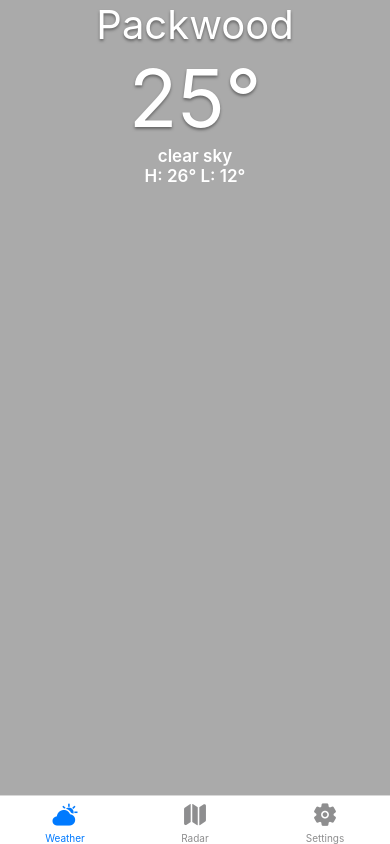
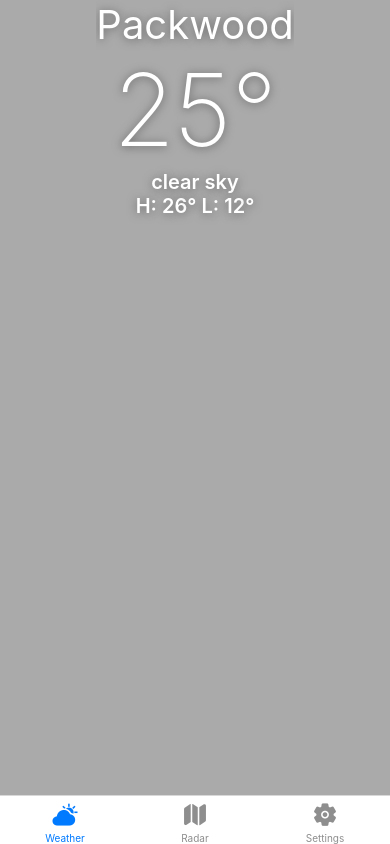
Before and after one commit to bradleypregon/NativeWeather, a React Native app in the folder NativeWeather/: screen / in a window 390 px wide. Built offline with nearby package versions, Linux system fonts and the light colour scheme.

Commit message:
committing before adding parallax scroll view

```diff
--- a/NativeWeather/Screens/WeatherScreen.js
+++ b/NativeWeather/Screens/WeatherScreen.js
@@ -1,8 +1,12 @@
 import React, {useEffect, useState} from 'react';
-import { RefreshControl, StyleSheet, Text, View, ScrollView, StatusBar, Button, SafeAreaView } from 'react-native';
+import { RefreshControl, StyleSheet, Text, View, ScrollView, StatusBar, Button, SafeAreaView, Dimensions } from 'react-native';
 import {OWM_KEY} from '@env';
 
+import ReactNativeParallaxHeader from 'react-native-parallax-header';
+
 import data from '../TestAPIData.json';
+
+const {height: SCREEN_HEIGHT} = Dimensions.get('window');
 
 export default function WeatherScreen() {
   let lat = 41.0076;
@@ -11,6 +15,7 @@ export default function WeatherScreen() {
 
   // temporarily setting useState to FALSE and commenting out [data, setData]
   const [isLoading, setLoading] = useState(false);
+
   //const [data, setData] = useState([]);
   const [refreshing, setRefreshing] = React.useState(false);
 
@@ -81,19 +86,23 @@ const styles = StyleSheet.create({
       fontSize: 40,
       color: 'white',
       textShadowColor: '#666',
-      textShadowRadius: 3,
-      textShadowOffset: {width: 0, height: 2}
+      textShadowRadius: 10,
+      textShadowOffset: {width: 0, height: 1}
     },
     temperatureText: {
-      fontSize: 80,
+      fontSize: 100,
+      fontWeight: '200',
       color: 'white',
       textShadowColor: '#666',
-      textShadowRadius: 3,
-      textShadowOffset: {width: 0, height: 2}
+      textShadowRadius: 10,
+      textShadowOffset: {width: 0, height: 1}
     },
     detailText: {
       color: 'white',
-      fontSize: 17,
-      fontWeight: '600'
+      fontSize: 20,
+      fontWeight: '600',
+      textShadowColor: '#666',
+      textShadowRadius: 10,
+      textShadowOffset: {width: 0, height: 1}
     },
   });
```
